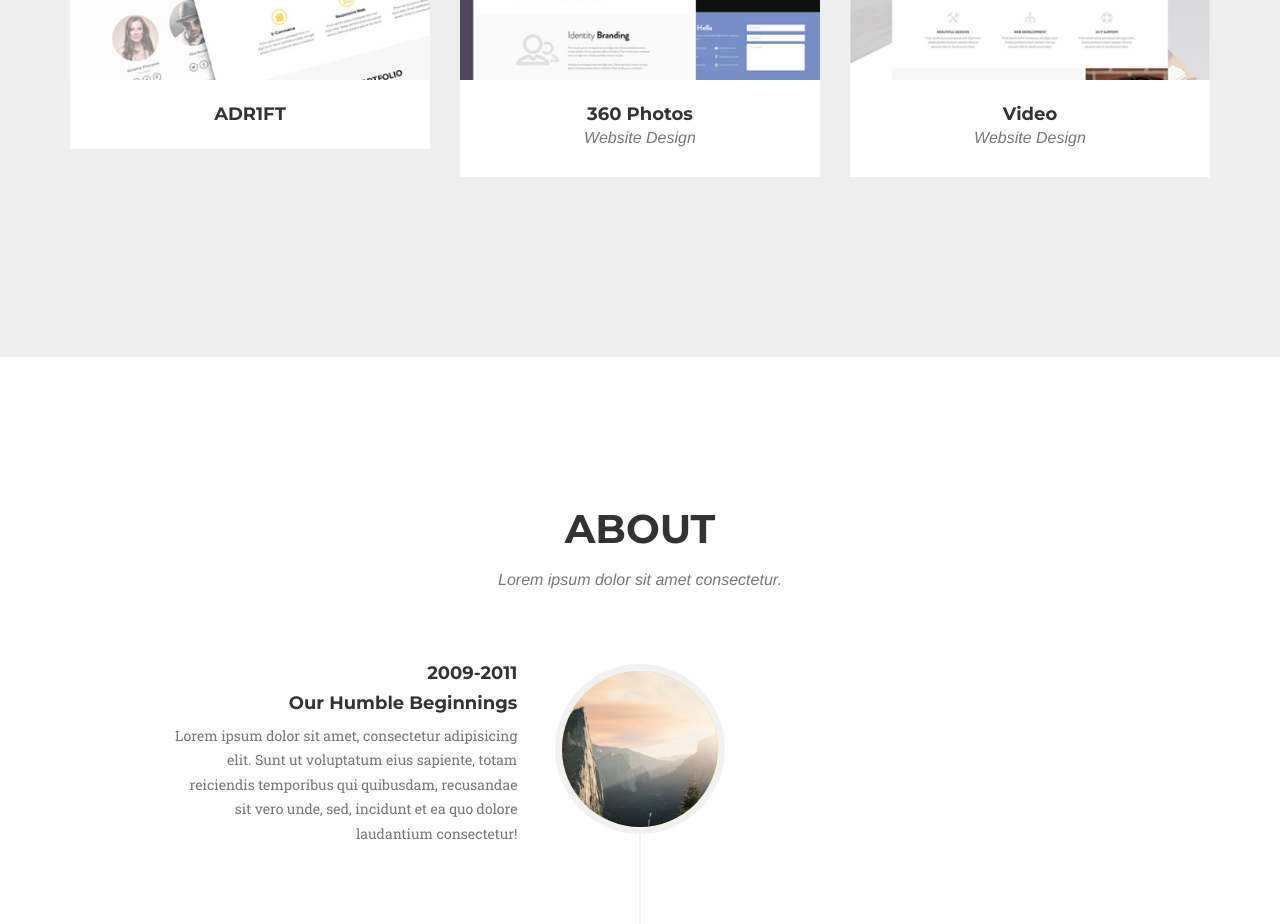
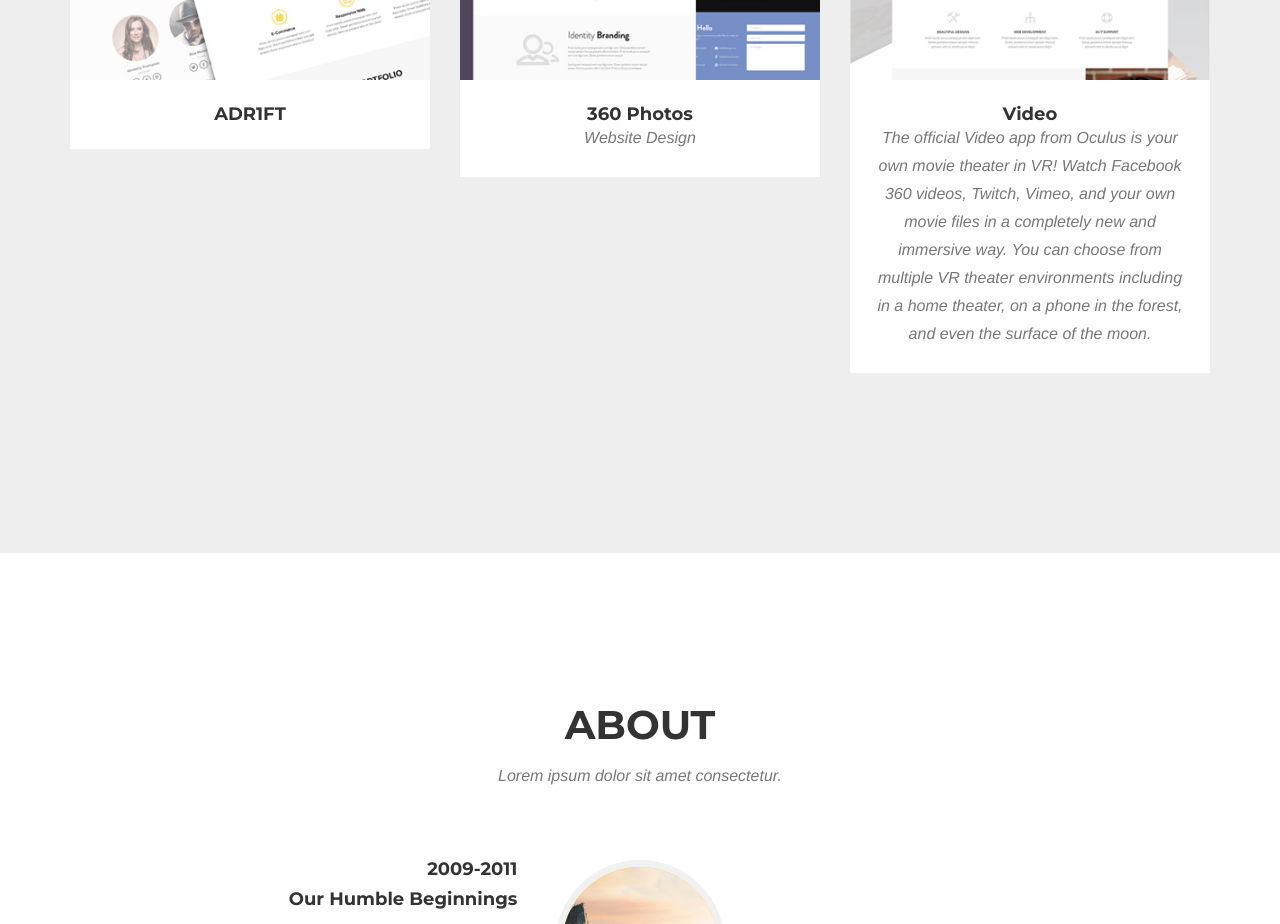
Before and after one commit to ljparchaso/lablispets, a website: page index.html in a window 1280 px wide. Shown: the part 2360-3284 px from the top of the page. Drawn offline with nearby package versions, Linux system fonts and the light colour scheme; a web font is replaced by a local one.

Commit message:
Update index.html

```diff
--- a/index.html
+++ b/index.html
@@ -214,7 +214,7 @@
                     </a>
                     <div class="portfolio-caption">
                         <h4>Video</h4>
-                        <p class="text-muted">Website Design</p>
+                        <p class="text-muted">The official Video app from Oculus is your own movie theater in VR! Watch Facebook 360 videos, Twitch, Vimeo, and your own movie files in a completely new and immersive way. You can choose from multiple VR theater environments including in a home theater, on a phone in the forest, and even the surface of the moon.</p>
                     </div>
                 </div>
             </div>
```
